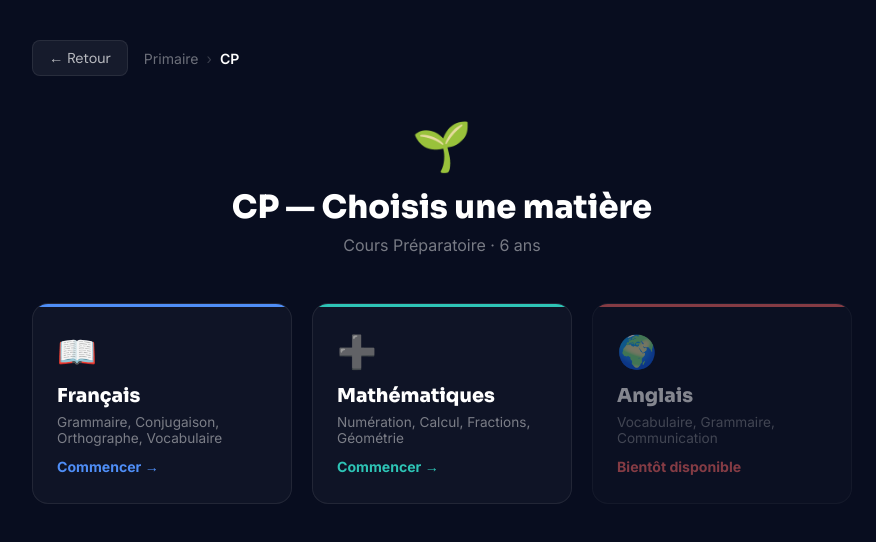
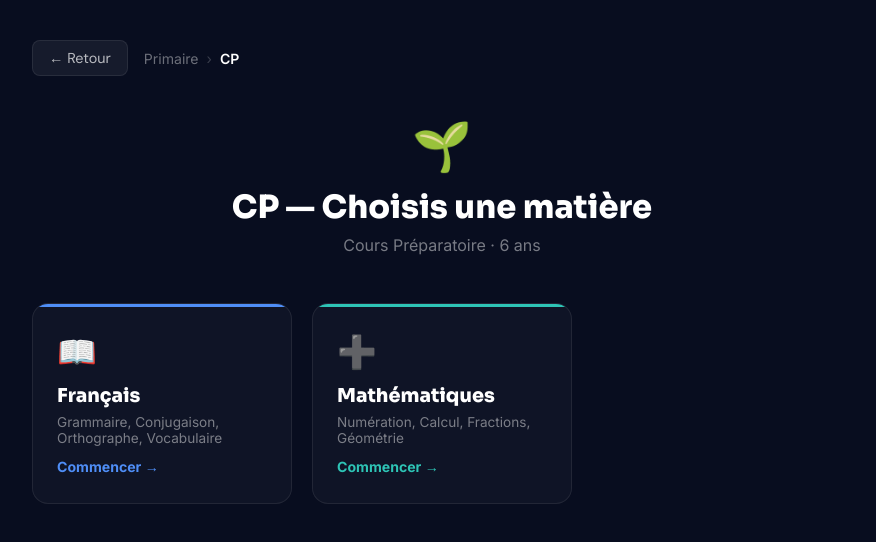
Before and after one commit to Ced62800/ScolaFree, a Next.js app: page /cours/primaire/cp in a window 1280 px wide. Shown: the top 542 px of the page, without its empty margins (198-1074 px from the left). Built offline with nearby package versions, Linux system fonts and the light colour scheme.

Commit message:
Suppression carte Anglais CP

```diff
--- a/app/cours/primaire/cp/page.tsx
+++ b/app/cours/primaire/cp/page.tsx
@@ -17,14 +17,6 @@ const matieres = [
     color: "#2ec4b6",
     desc: "Numération, Calcul, Fractions, Géométrie",
     dispo: true,
-  },
-  {
-    id: "anglais",
-    label: "Anglais",
-    emoji: "🌍",
-    color: "#ff6b6b",
-    desc: "Vocabulaire, Grammaire, Communication",
-    dispo: false,
   },
 ];
 
```
